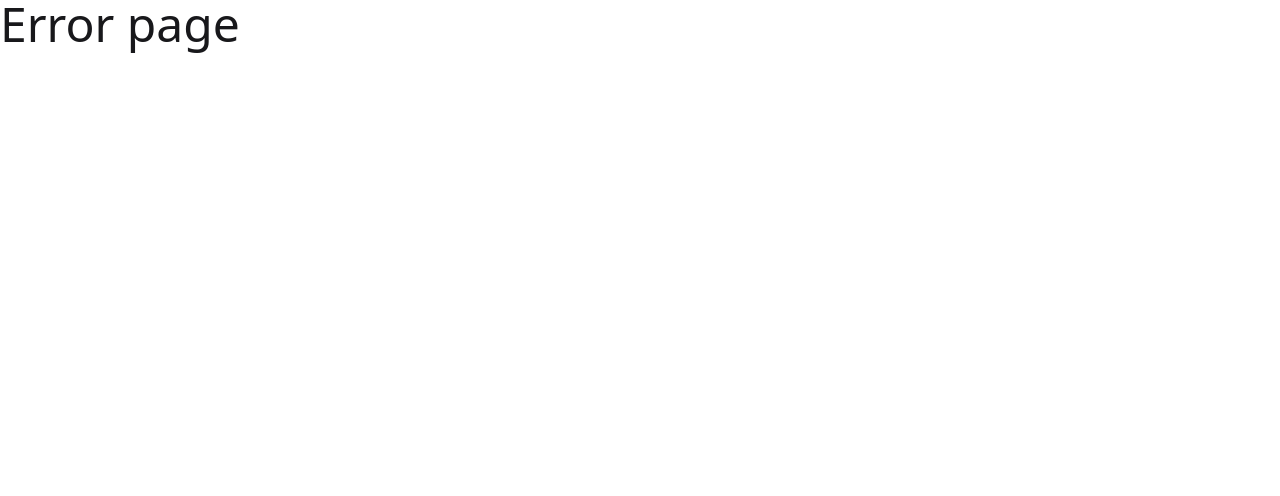
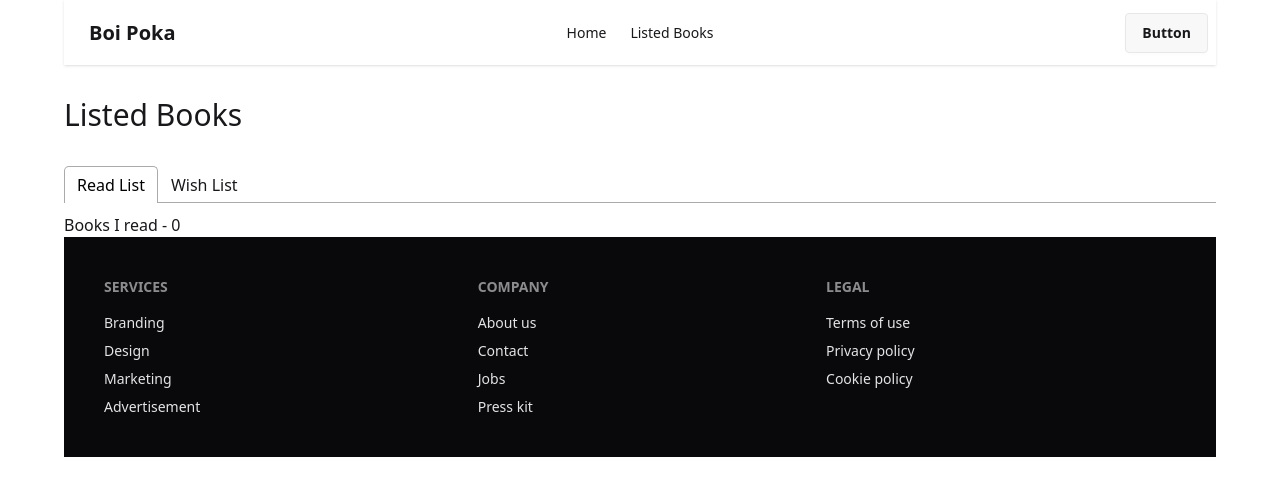
Before and after one commit to SynysterRudro/Boi-Poka, a React (Vite) app: page /listedBooks in a window 1280 px wide. Before the commit this address had no page. Shown: the top 496 px of the page. Built offline with nearby package versions, Linux system fonts and the light colour scheme.

Commit message:
wish list read list added

```diff
--- a/package.json
+++ b/package.json
@@ -17,6 +17,7 @@
     "react": "^19.1.0",
     "react-dom": "^19.1.0",
     "react-router-dom": "^7.6.2",
+    "react-tabs": "^6.1.0",
     "sort-by": "^1.2.0",
     "tailwindcss": "^4.1.8"
   },
--- /dev/null
+++ b/src/components/ListedBooks/ListedBooks.jsx
@@ -0,0 +1,74 @@
+import React, { use, useEffect, useState } from 'react';
+import { useLoaderData } from 'react-router-dom';
+import { Tab, Tabs, TabList, TabPanel } from 'react-tabs';
+import 'react-tabs/style/react-tabs.css';
+import { getStoredReadList } from '../../utitlity/addtoDb';
+import Book from '../Book/Book';
+import { getStoredWishList } from '../../utitlity/adtoWish';
+
+const ListedBooks = () => {
+
+
+    const [readList, setReadList] = useState([]);
+    const [wishList, setWishList] = useState([]);
+
+    const allBooks = useLoaderData();
+
+    // because we are adding outside data so there will be a side effect
+    useEffect(() => {
+        const storedReadList = getStoredWishList();
+        // console.log(storedReadList, allBooks);
+
+        const storedReadListInt = storedReadList.map(id => parseInt(id));
+        // console.log(storedReadListInt, allBooks);
+
+        const readBookList = allBooks.filter(book => storedReadListInt.includes(book.bookId));
+
+        setReadList(readBookList);
+
+    }, [])
+
+
+    useEffect(() => {
+        const storedWishList = getStoredWishList();
+        // console.log(storedReadList, allBooks);
+
+        const storedWishListInt = storedWishList.map(id => parseInt(id));
+        // console.log(storedReadListInt, allBooks);
+
+        const wishBookList = allBooks.filter(book => storedWishListInt.includes(book.bookId));
+
+        setWishList(wishBookList);
+
+    }, [])
+
+    return (
+        <div>
+            <div className="text-3xl my-8">
+                Listed Books
+            </div>
+
+            <Tabs>
+                <TabList>
+                    <Tab>Read List</Tab>
+                    <Tab>Wish List</Tab>
+                </TabList>
+
+                <TabPanel>
+                    <h2>Books I read - {readList.length}</h2>
+                    {
+                        readList.map(book => <Book book={book} key={book.bookId}></Book>)
+                    }
+                </TabPanel>
+                <TabPanel>
+                    <h2>My wishlist- {wishList.length}</h2>
+                    {
+                        wishList.map(book => <Book book={book} key={book.bookId}></Book>)
+                    }
+                </TabPanel>
+            </Tabs>
+        </div>
+    );
+};
+
+export default ListedBooks;
--- a/src/components/NavBar/NavBar.jsx
+++ b/src/components/NavBar/NavBar.jsx
@@ -3,7 +3,7 @@
 
 const links = <>
     <li><NavLink to={"/"}>Home</NavLink></li>
-    <li><NavLink to={"/dashboard"}>Item 3</NavLink></li>
+    <li><NavLink to={"/listedBooks"}>Listed Books</NavLink></li>
 </>
 
 const NavBar = () => {
--- a/src/main.jsx
+++ b/src/main.jsx
@@ -11,6 +11,7 @@
 import Home from './Home/Home.jsx';
 import Dashboard from './components/Dashboard/Dashboard.jsx';
 import BookDetail from './components/BookDetail/BookDetail.jsx';
+import ListedBooks from './components/ListedBooks/ListedBooks.jsx';
 
 const router = createBrowserRouter([
   {
@@ -29,6 +30,11 @@
         loader: () => fetch('/booksData.json')
       },
       {
+        path: '/listedBooks',
+        element: <ListedBooks></ListedBooks>,
+        loader: () => fetch('/booksData.json') // do not load all data for some and dont use same data again, this is just for demo purpose
+      },
+      {
         path: "/dashboard",
         element: <Dashboard> </Dashboard>
       }
```
Also changed, not shown: 1 other file (tests, documents, lock files or other folders).
